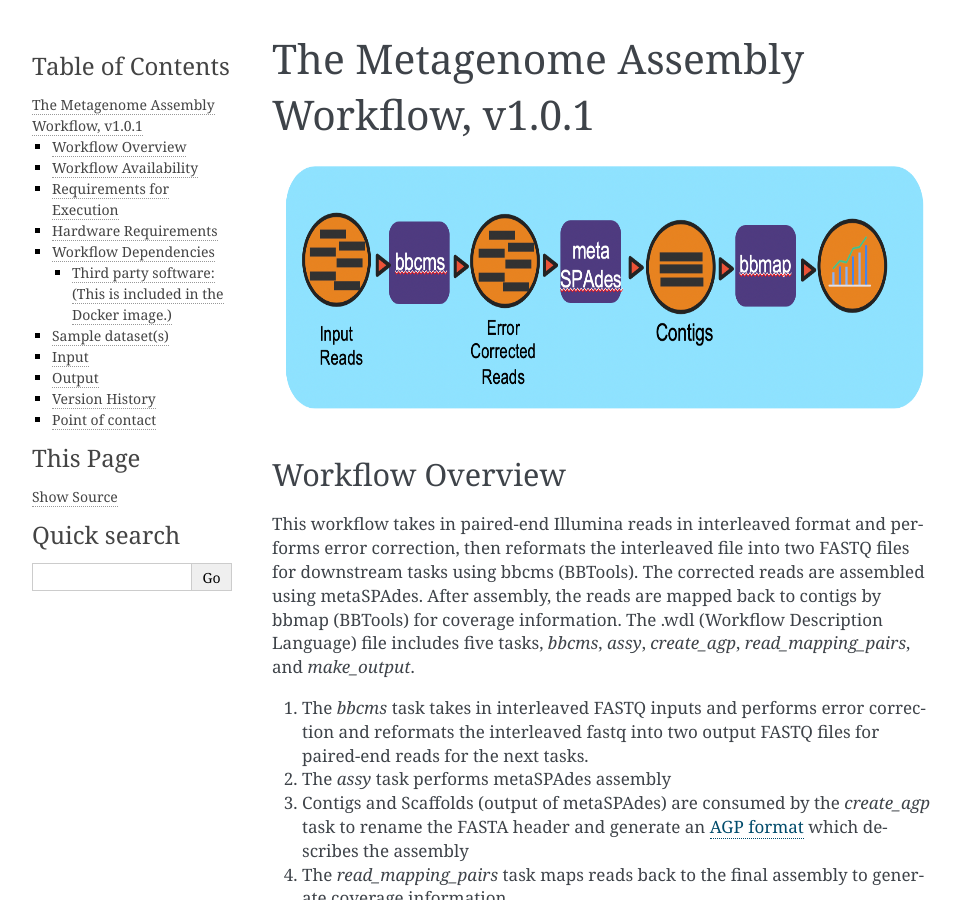
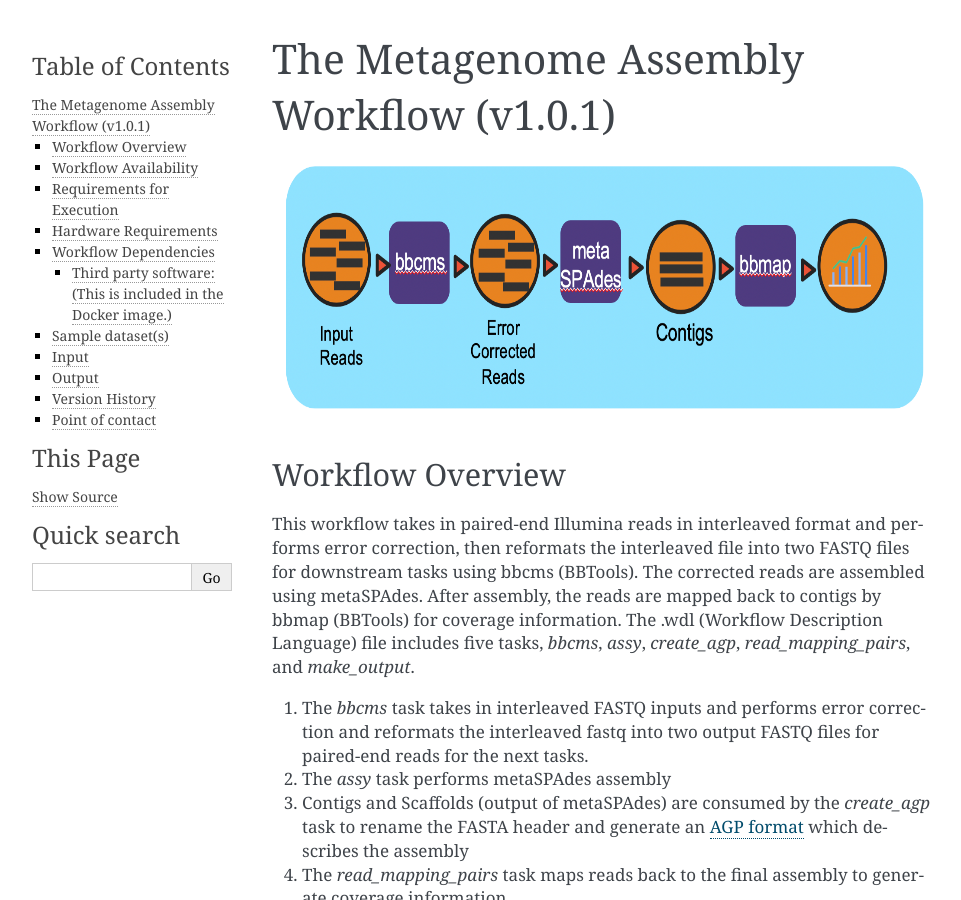
Before and after one commit to microbiomedata/metaAssembly, a Sphinx documentation site: the page built from docs/index.rst, in a window 1280 px wide and 900 px high. Shown: the whole window, without its empty margins (148-1109 px from the left). Built offline with Sphinx 7.4.7, drawn with Linux system fonts in a browser that asks for light colours.

Commit message:
Changed version # in documentation title for consistency

```diff
--- a/docs/index.rst
+++ b/docs/index.rst
@@ -1,4 +1,4 @@
-The Metagenome Assembly Workflow, v1.0.1
+The Metagenome Assembly Workflow (v1.0.1)
 ========================================
 
 .. image:: workflow_assembly.png
```
